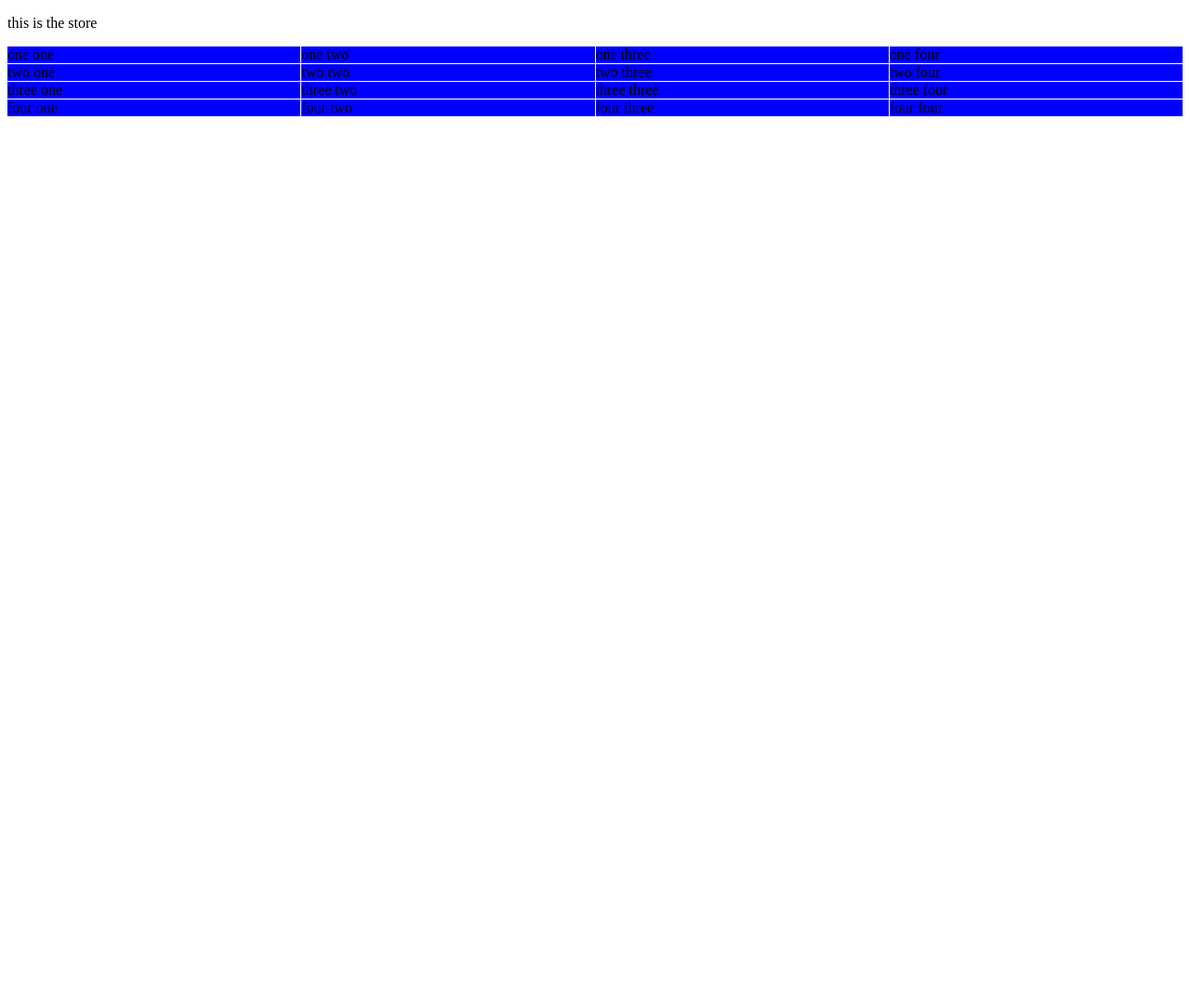
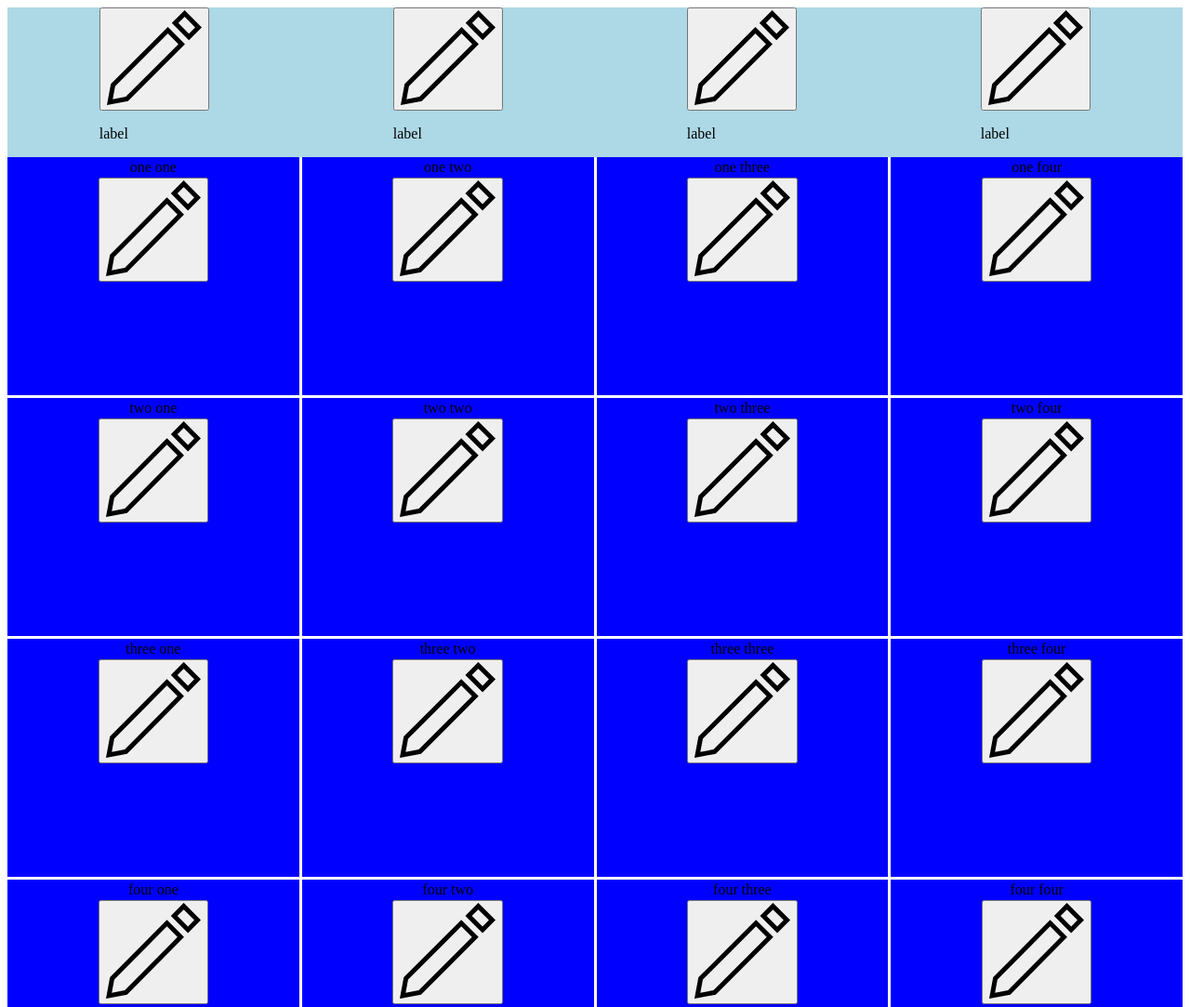
Before and after one commit to lwright249/ThinkItThru, a plain HTML site: page ThinkItThruSiteFiles/game.html in a window 1280 px wide. Shown: the top 1083 px of the page at 93% size. Before the commit the page ends 800 px from the top, so only its background shows below. Drawn offline with Linux system fonts and the light colour scheme.

Commit message:
Store Added, Game Section Updates

```diff
--- a/ThinkItThruSiteFiles/Styles/game.css
+++ b/ThinkItThruSiteFiles/Styles/game.css
@@ -1,4 +1,17 @@
-#GameSection{
+#GameStore{
+    display: flex;
+    background-color: lightblue;
+    justify-content: space-around;
+}
+
+.StoreSection{
+}
+
+.Store_Img{
+    width: 8vw;
+}
+
+#Garden{
     display: grid;
     grid-template-areas:
     "oneone onetwo onethree onefour"
@@ -7,30 +20,36 @@
     "fourone fourtwo fourthree fourfour";
     grid-template-columns: 1fr 1fr 1fr 1fr;
     grid-template-rows: 1fr 1fr 1fr 1fr;
-    gap: 1px;
+    gap: 3px;
 }
 
-.gridsection{
+.GardenSection{
     background-color: blue;
+    height:20vw;
+    text-align: center;
+}
+.GardenSection p{
+    margin: 2px;
+    text-align: center;
 }
 
-#oneone{
-    grid-area: oneone;
+.Garden_Img{
+    width: 8vw;
 }
-#onetwo{
-    grid-area: onetwo;
-}
-#onethree{ grid-area: onethree;}
-#onefour{ grid-area: onefour;}
-#twoone{ grid-area: twoone;}
-#twotwo{ grid-area: twotwo;}
-#twothree{ grid-area: twothree;}
-#twofour{ grid-area: twofour;}
-#threeone{ grid-area: threeone;}
-#threetwo{ grid-area: threetwo;}
-#threethree{ grid-area: threethree;}
-#threefour{ grid-area: threefour;}
-#fourone{ grid-area: fourone;}
-#fourtwo{ grid-area: fourtwo;}
-#fourthree{ grid-area: fourthree;}
-#fourfour{ grid-area: fourfour;}
+
+#garden_oneone{ grid-area: oneone;}
+#garden_onetwo{ grid-area: onetwo;}
+#garden_onethree{ grid-area: onethree;}
+#garden_onefour{ grid-area: onefour;}
+#garden_twoone{ grid-area: twoone;}
+#garden_twotwo{ grid-area: twotwo;}
+#garden_twothree{ grid-area: twothree;}
+#garden_twofour{ grid-area: twofour;}
+#garden_threeone{ grid-area: threeone;}
+#garden_threetwo{ grid-area: threetwo;}
+#garden_threethree{ grid-area: threethree;}
+#garden_threefour{ grid-area: threefour;}
+#garden_fourone{ grid-area: fourone;}
+#garden_fourtwo{ grid-area: fourtwo;}
+#garden_fourthree{ grid-area: fourthree;}
+#garden_fourfour{ grid-area: fourfour;}
--- a/ThinkItThruSiteFiles/game.html
+++ b/ThinkItThruSiteFiles/game.html
@@ -10,24 +10,79 @@
 
 <body>
     <script scr="Scripts/game.js"></script>
-    <div id="storesection"><p>this is the store</p></div>
-    <div id="GameSection">
-        <div id="oneone" class="gridsection">one one</div>
-        <div id="onetwo" class="gridsection">one two</div>
-        <div id="onethree" class="gridsection">one three</div>
-        <div id="onefour" class="gridsection">one four</div>
-        <div id="twoone" class="gridsection">two one</div>
-        <div id="twotwo" class="gridsection">two two</div>
-	    <div id="twothree" class="gridsection">two three</div>
-        <div id="twofour" class="gridsection">two four</div>
-        <div id="threeone" class="gridsection">three one</div>
-        <div id="threetwo" class="gridsection">three two</div>
-        <div id="threethree" class="gridsection">three three</div>
-        <div id="threefour" class="gridsection">three four</div>
-        <div id="fourone" class="gridsection">four one</div>
-        <div id="fourtwo" class="gridsection">four two</div>
-        <div id="fourthree" class="gridsection">four three</div>
-        <div id="fourfour" class="gridsection">four four</div>
+
+    <div id="GameStore">
+
+        <div id="store_1" class="StoreSection">
+                <button id="store_button_1"> <img src="Styles/test_pencil.svg" id="store_img_1" class="Store_Img"></img> </button>
+                <p id="item_label_1">label</p>
+        </div>
+
+        <div id="store_2" class="StoreSection">
+                <button id="store_button_2"> <img src="Styles/test_pencil.svg" id="store_img_2" class="Store_Img"></img> </button>
+                <p id="item_label_2">label</p>
+        </div>
+
+        <div id="store_3" class="StoreSection">
+                <button id="store_button_3"> <img src="Styles/test_pencil.svg" id="store_img_3" class="Store_Img"></img> </button>
+                <p id="item_label_3">label</p>
+        </div>
+
+        <div id="store_4" class="StoreSection">
+                <button id="store_button_4"> <img src="Styles/test_pencil.svg" id="store_img_4" class="Store_Img"></img> </button>
+                <p id="item_label_4">label</p>
+        </div>
+
+    </div>
+
+    <div id="Garden">
+        <div id= "garden_1_1" class="GardenSection"> <p>one one</p>
+                <button><img src="Styles/test_pencil.svg" id="garden_img_1_1" class="Garden_Img"></img></button></div>
+
+        <div id= "garden_1_2" class="GardenSection"> <p>one two</p>
+                <button><img src="Styles/test_pencil.svg" id="garden_img_1_2" class="Garden_Img"></img></button></div>
+
+        <div id= "garden_1_3" class="GardenSection"> <p>one three</p>
+                <button><img src="Styles/test_pencil.svg" id="garden_img_1_3" class="Garden_Img"></img></button></div>
+
+        <div id= "garden_1_4" class="GardenSection"> <p>one four</p>
+                <button><img src="Styles/test_pencil.svg" id="garden_img_1_4" class="Garden_Img"></img></button></div>
+
+        <div id= "garden_2_1" class="GardenSection"> <p>two one</p>
+                <button><img src="Styles/test_pencil.svg" id="garden_img_2_1" class="Garden_Img"></img></button></div>
+
+        <div id= "garden_2_2" class="GardenSection"> <p>two two</p>
+                <button><img src="Styles/test_pencil.svg" id="garden_img_2_2" class="Garden_Img"></img></button></div>
+
+        <div id= "garden_2_3" class="GardenSection"> <p>two three</p>
+                <button><img src="Styles/test_pencil.svg" id="garden_img_2_3" class="Garden_Img"></img></button></div>
+
+        <div id= "garden_2_4" class="GardenSection"> <p>two four</p>
+                <button><img src="Styles/test_pencil.svg" id="garden_img_2_4" class="Garden_Img"></img></button></div>
+
+        <div id= "garden_3_1" class="GardenSection"> <p>three one</p>
+                <button><img src="Styles/test_pencil.svg" id="garden_img_3_1" class="Garden_Img"></img></button></div>
+
+        <div id= "garden_3_2" class="GardenSection"> <p>three two</p>
+                <button><img src="Styles/test_pencil.svg" id="garden_img_3_2" class="Garden_Img"></img></button></div>
+
+        <div id= "garden_3_3" class="GardenSection"> <p>three three</p>
+                <button><img src="Styles/test_pencil.svg" id="garden_img_3_3" class="Garden_Img"></img></button></div>
+
+        <div id= "garden_3_4" class="GardenSection"> <p>three four</p>
+                <button><img src="Styles/test_pencil.svg" id="garden_img_3_4" class="Garden_Img"></img></button></div>
+
+        <div id= "garden_4_1" class="GardenSection"> <p>four one</p>
+                <button><img src="Styles/test_pencil.svg" id="garden_img_4_1" class="Garden_Img"></img></button></div>
+
+        <div id= "garden_4_2" class="GardenSection"> <p>four two</p>
+                <button><img src="Styles/test_pencil.svg" id="garden_img_4_2" class="Garden_Img"></img></button></div>
+
+        <div id= "garden_4_3" class="GardenSection"> <p>four three</p>
+                <button><img src="Styles/test_pencil.svg" id="garden_img_4_3" class="Garden_Img"></img></button></div>
+
+        <div id= "garden_4_4" class="GardenSection"> <p>four four</p>
+                <button><img src="Styles/test_pencil.svg" id="garden_img_4_4" class="Garden_Img"></img></button></div>
 
     </div>
 
```
Also changed, not shown: ThinkItThruSiteFiles/Styles/test_pencil.svg (added).
